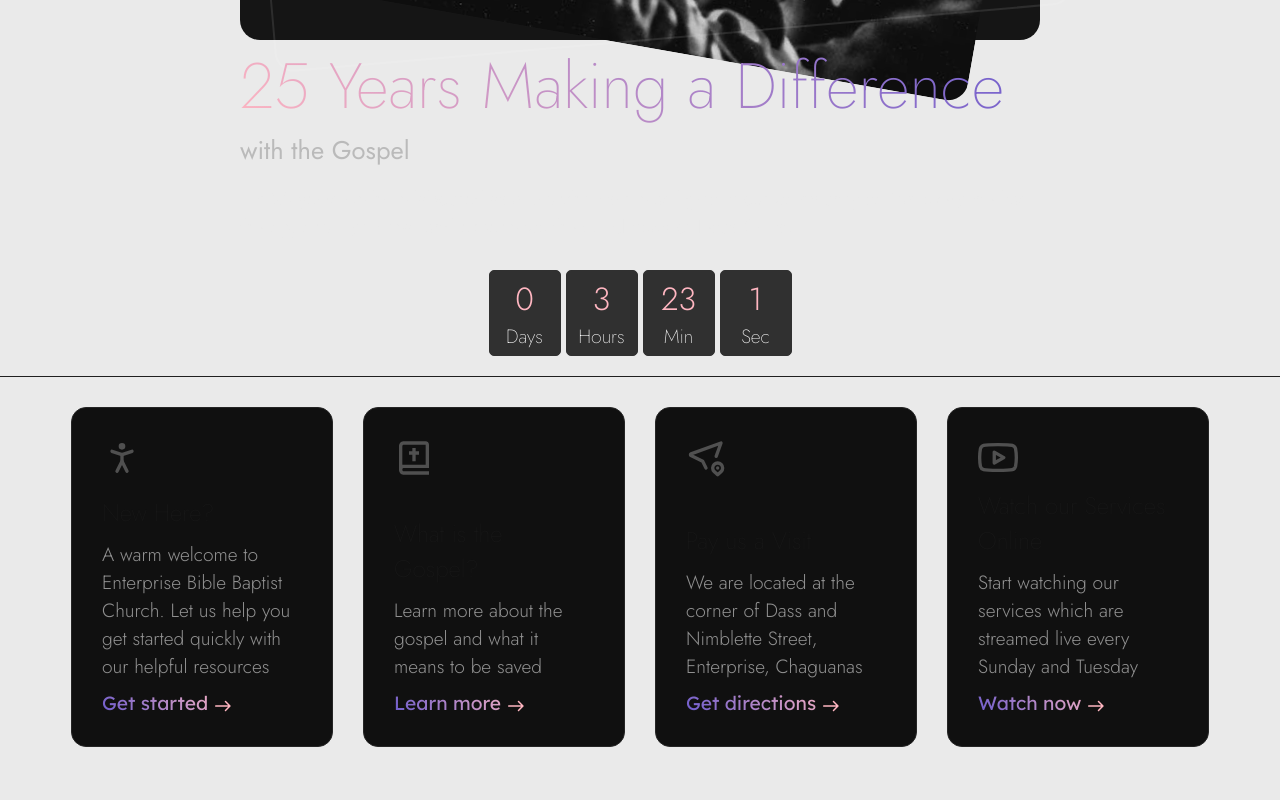
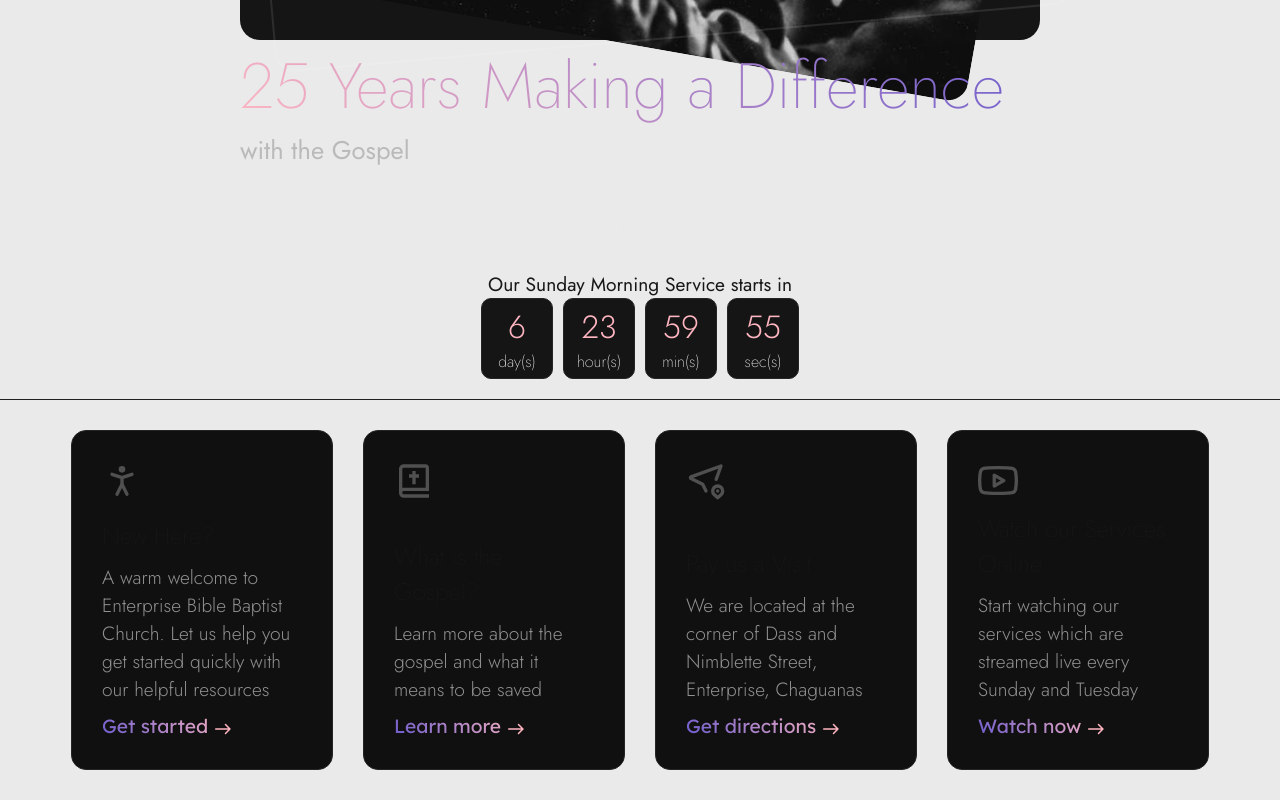
Before and after one commit to sgarcia97/test-app, a Next.js app: page /home in a window 1280 px wide. Shown: the part 880-1680 px from the top of the page. Before the commit the page ends 1657 px from the top, so only its background shows below. Built offline with nearby package versions, Linux system fonts and the light colour scheme.

Commit message:
Updated countdown component

```diff
--- a/app/components/Countdown.tsx
+++ b/app/components/Countdown.tsx
@@ -6,16 +6,42 @@ const Countdown = () => {
   const [sec, setSec] = useState(0)
   const [hour, setHour] = useState(0)
   const [day,setDay] = useState(0)
+  const [service, setService] = useState("")
+  const [start, setStart] = useState(false)
   useEffect(() => {
 
+    let getNextDay = (dayName) => {
+
+        // The current day
+        var date = new Date();
+        var now = date.getDay();
+
+        // Days of the week
+        var days = ['sunday', 'monday', 'tuesday', 'wednesday', 'thursday', 'friday', 'saturday'];
+
+        // The index for the day you want
+        var day = days.indexOf(dayName.toLowerCase());
+
+        // Find the difference between the current day and the one you want
+        // If it's the same day as today (or a negative number), jump to the next week
+        var diff = day - now;
+        diff = diff < 1 ? 7 + diff : diff;
+
+        // Get the timestamp for the desired day
+        var nextDayTimestamp = date.getTime() + (1000 * 60 * 60 * 24 * diff);
+
+        // Get the next day
+        return new Date(nextDayTimestamp);
+
+    };
 
       let nd = new Date();
       let wd = nd.getDay();
       let ti = nd.getHours();
-      let pbs = new Date("Jan 28, 2025 19:00:00").getTime();
-      let sm = new Date("Jan 26, 2025 10:00:00").getTime();
-      let se = new Date("Jan 26, 2025 17:30:00").getTime();
-      let md = new Date("Jun 8, 2021 19:00:00").getTime();
+      let pbs = new Date(getNextDay("tuesday")).getTime();
+      let sm = new Date(getNextDay("sunday")).getTime();
+      let se = new Date(getNextDay("sunday")).getTime();
+      //let md = new Date().getTime();
       let t1 = "Sunday Morning Service";
       let t2 = "Sunday Evening Service";
       let t3 = "Prayer & Bible Study";
@@ -52,11 +78,11 @@ const Countdown = () => {
       setMin(minutes)
       setHour(hours)
       setDay(days)
-
+        setService(t)
         // If the count down is finished, write some text
       if (distance < 0) {
           clearInterval(x);
-          //ti = "In Progress";
+          setStart(true)
       }
       }, 1000);
 
@@ -66,11 +92,12 @@ const Countdown = () => {
 
   return (
     <>
+    <div className="countdown-title">{start ? `Our ${service} is in progress` : `Our ${service} starts in`}</div>
     <div className="countdown-wrapper">
-        <div className="count">{day}<span>Days</span></div>
-        <div className="count">{hour}<span>Hours</span></div>
-        <div className="count">{min}<span>Min</span></div>
-        <div className="count">{sec}<span>Sec</span></div>
+        <div className="count">{day}<span>day(s)</span></div>
+        <div className="count">{hour}<span>hour(s)</span></div>
+        <div className="count">{min}<span>min(s)</span></div>
+        <div className="count">{sec}<span>sec(s)</span></div>
     </div>
     </>
   )
--- a/app/globals.css
+++ b/app/globals.css
@@ -153,29 +153,33 @@ display:flex;
 flex-flow:row nowrap;
 align-items: center;
 justify-content: center;
-gap:5px;
+gap:10px;
 padding-inline:20px;
 padding-bottom:20px;
+}
+
+.countdown-title{
+  text-align:center;
 }
 
 .count{
   display:flex;
   flex-flow:column nowrap;
   justify-content: center;
-  border:solid 1px #303030;
-  border-radius: 5px;
+  border:solid 1px #252525;
+  border-radius: 10px;
   padding:5px;
   text-align: center;
   font-weight:300;
   color:var(--pink);
   font-size:var(--large);
   width:60px;
-  background-color: #303030;
+  background-color: #151515;
 }
 
 .count span{
   font-weight:200;
-  font-size:var(--normal);
+  font-size:var(--small);
   color:#fff;
 }
 
```
